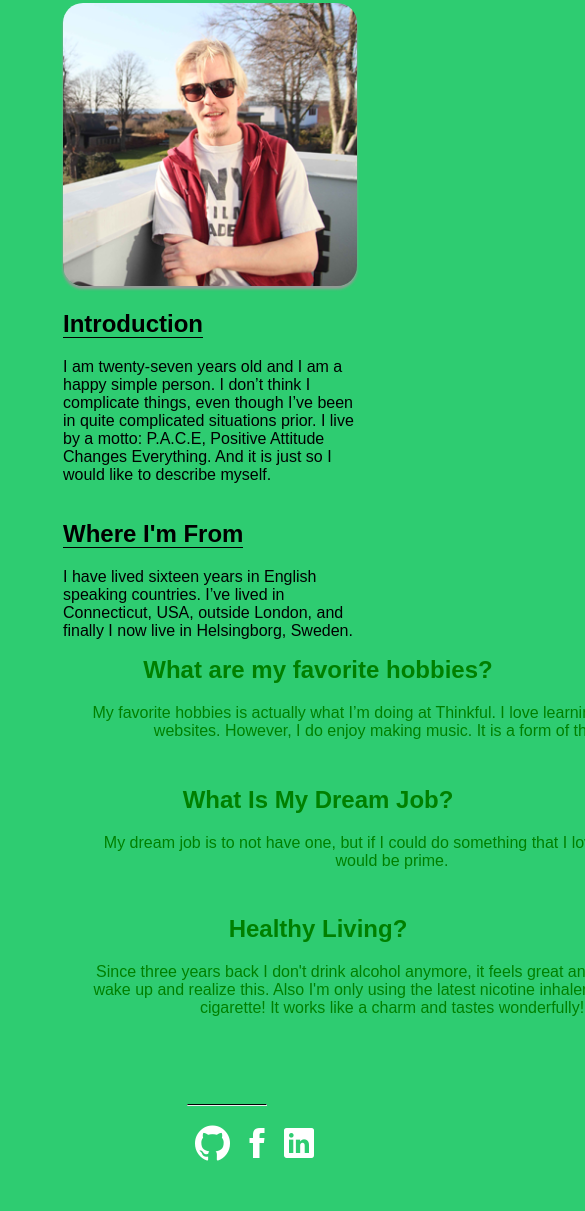
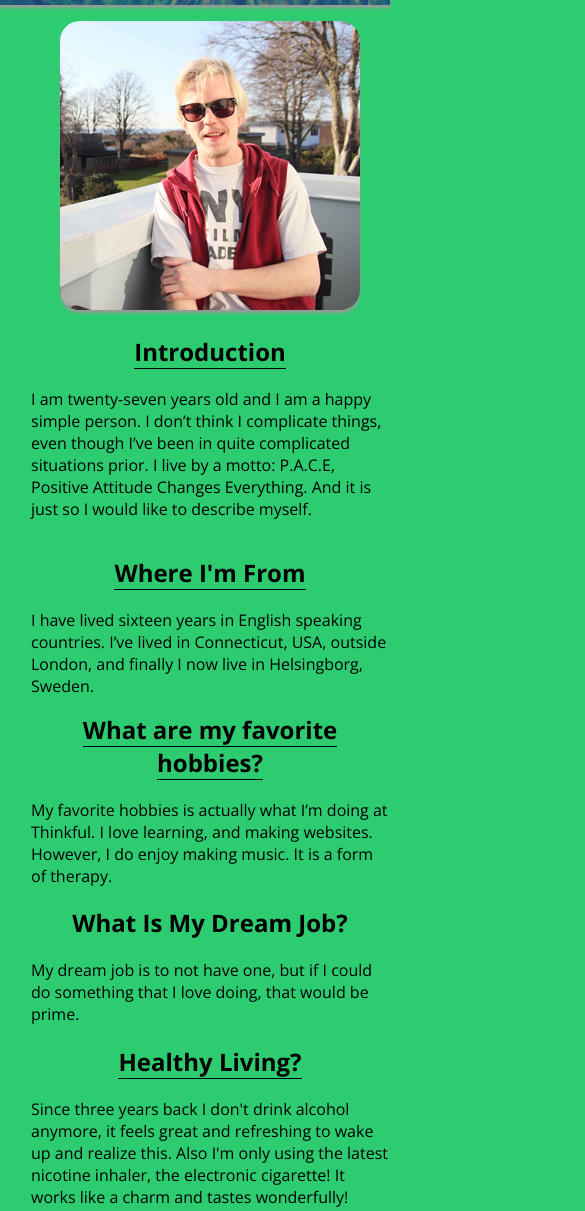
Before and after one commit to Tenkaklet/max-carlquist-portfolio, a plain HTML site: page about.html in a window 390 px wide. Shown: the part 245-1456 px from the top of the page, 585 px wide, since content can reach past the window. Before the commit the page ends 1433 px from the top, so only its background shows below. Drawn offline with nearby package versions, Linux system fonts and the light colour scheme; files whose address does not match are found by name.

Commit message:
media queries in check

```diff
--- a/about.html
+++ b/about.html
@@ -29,37 +29,38 @@
             <div class="image">
                 <img src="img/max.jpg">
             </div>
+            <!--Left-->
             <section class="left">
                 <div class="introduction-section">
-                <h2><span>Introduction</span></h2>
+                <h2 class="center-text"><span>Introduction</span></h2>
                 <p>I am twenty-seven years old and I am a happy simple person. I don’t think I complicate things, even though I’ve been in quite complicated situations prior. I live by a motto: P.A.C.E, Positive Attitude Changes Everything. And it is just so I would
                   like to describe myself.</p>
               </div>
             </section>
-              <!-- Where I'm From-->
+              <!-- RIGHT-->
               <section class="right">
                   <div class="location-section">
-                <h2><span>Where I'm From</span></h2>
+                <h2 class="center-text"><span>Where I'm From</span></h2>
                 <p>I have lived sixteen years in English speaking countries. I’ve lived in Connecticut, USA, outside London, and finally I now live in Helsingborg, Sweden.</p>
             </div>
               </section>
             <!-- About -->
-               <div class="container">
-                   <div class="more clear">
-                <h2><span>What are my favorite hobbies?</span></h2>
-                <div class="center-text">
+                <section class="bottom">
+                    <div class="more clear">
+                <h2 class="center-text"><span>What are my favorite hobbies?</span></h2>
+                <div class="hobby">
                     <p>My favorite hobbies is actually what I’m doing at Thinkful. I love learning, and making websites. However, I do enjoy making music. It is a form of therapy.</p>
                 </div>
-                <h2>What Is My Dream Job?<span></span></h2>
-                <div class="center-text">
+                <h2 class="center-text">What Is My Dream Job?<span></span></h2>
+                <div class="job">
                     <p>My dream job is to not have one, but if I could do something that I love doing, that would be prime.</p>
                 </div>
-                <h2><span>Healthy Living?</span></h2>
-                <div class="center-text">
+                <h2 class="center-text"><span>Healthy Living?</span></h2>
+                <div class="health">
                     <p>Since three years back I don't drink alcohol anymore, it feels great and refreshing to wake up and realize this. Also I'm only using the latest nicotine inhaler, the electronic cigarette! It works like a charm and tastes wonderfully!</p>
                 </div>
                 </div>
-               </div>
+                </section>
         </div>
     </div>
     <footer>
--- a/css/main.css
+++ b/css/main.css
@@ -4,6 +4,7 @@
 body {
 	background-color: #2ECC71;
 	color: #000;
+	font-family: 'Open Sans', sans-serif;
 }
 
 
@@ -18,7 +19,7 @@ body {
 }
 .top {
 	background-image: url(../img/header.jpg);
-	height: 200px;
+	height: 250px;
 	background-color: #2ECC71;
 	background-size: cover;
 	background-repeat: no-repeat;
@@ -109,20 +110,9 @@ section h2 span {
 	clear: both;
 }
 
-.more {
-	width: 30em;
-	margin: 0 auto;
-}
-.more h2 {
+
+.center-text {
 	text-align: center;
-}
-.center-text {
-	margin: 0 auto;
-	width: 38em;
-	padding: 10px;
-}
-.center-text p {
-	margin-top: -10px;
 }
 
 /*--- PORTFOLIO---*/
@@ -163,7 +153,6 @@ footer {
 		margin: 0 auto;
 		width: 100%;
 		font-size: 30px;
-		text-align: center;
 	}
 	.top-nav {
 		margin: 0;
@@ -184,12 +173,17 @@ footer {
 	}
 
 	.more {
-		color: green;
 		clear: both;
 		margin: 0 auto;
-		text-align: center;
 	}
 	.content {
 		margin: 0;
+		padding: 1em;
+	}
+	.top-nav ul li {
+		width: 100%;
+	}
+	.top-nav ul li a {
+		margin: 20px;
 	}
 }
```
